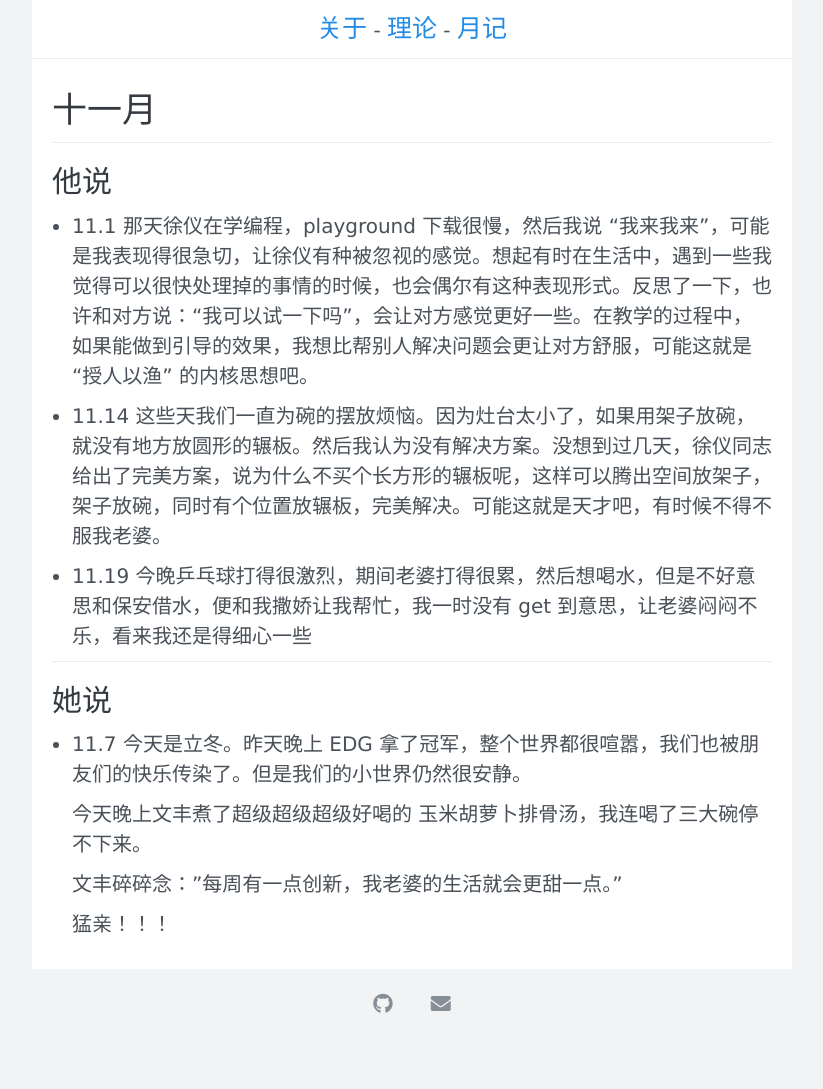
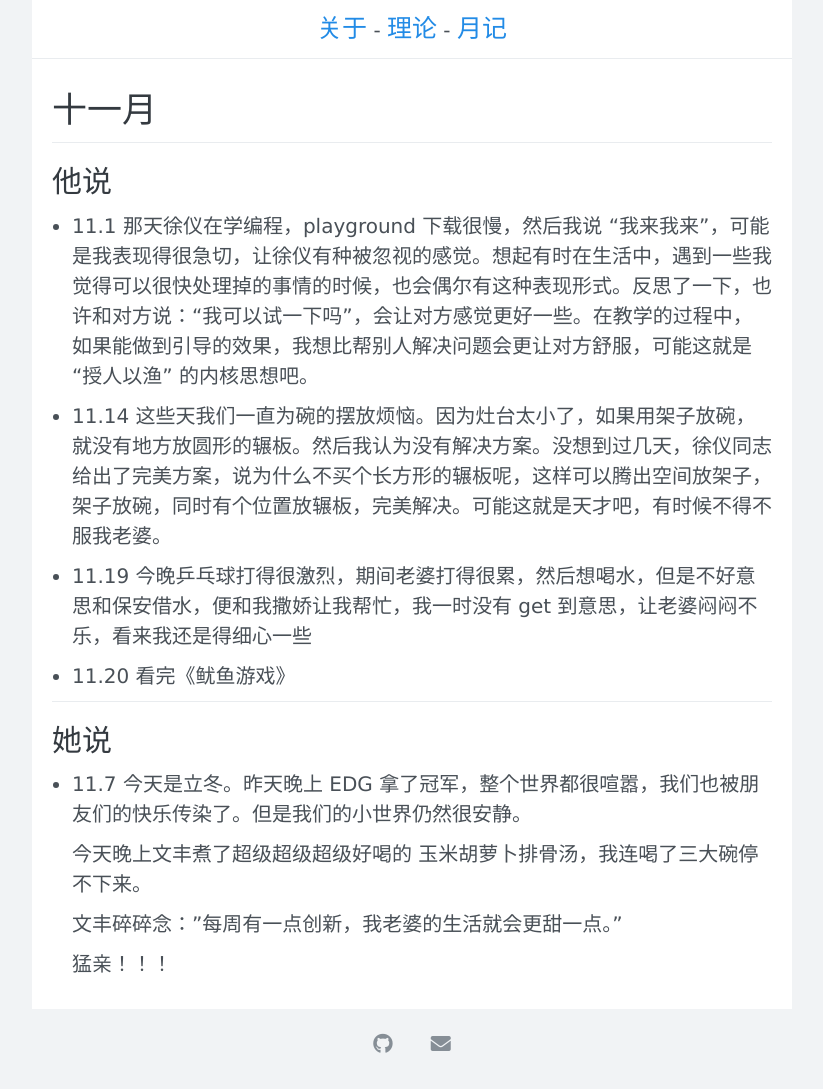
Before and after one commit to xuyilife/xuyilife.github.io, a Jekyll site: the page built from posts/timeline/2021/11.md, in a window 1280 px wide. Shown: the whole page, without its empty margins (228-1051 px from the left). Built offline with Jekyll 4.4.1, drawn with Linux system fonts in a browser that asks for light colours; nearby versions of some CDN libraries; before the commit the page ends 1049 px from its top, so only the background shows below that.

Commit message:
影视记录

```diff
--- a/posts/timeline/2021/11.md
+++ b/posts/timeline/2021/11.md
@@ -10,6 +10,8 @@ title: 十一月
 
 - 11.19 今晚乒乓球打得很激烈，期间老婆打得很累，然后想喝水，但是不好意思和保安借水，便和我撒娇让我帮忙，我一时没有 get 到意思，让老婆闷闷不乐，看来我还是得细心一些
 
+- 11.20 看完《鱿鱼游戏》
+
 ## 她说
 
 - 11.7 今天是立冬。昨天晚上 EDG 拿了冠军，整个世界都很喧嚣，我们也被朋友们的快乐传染了。但是我们的小世界仍然很安静。
```
